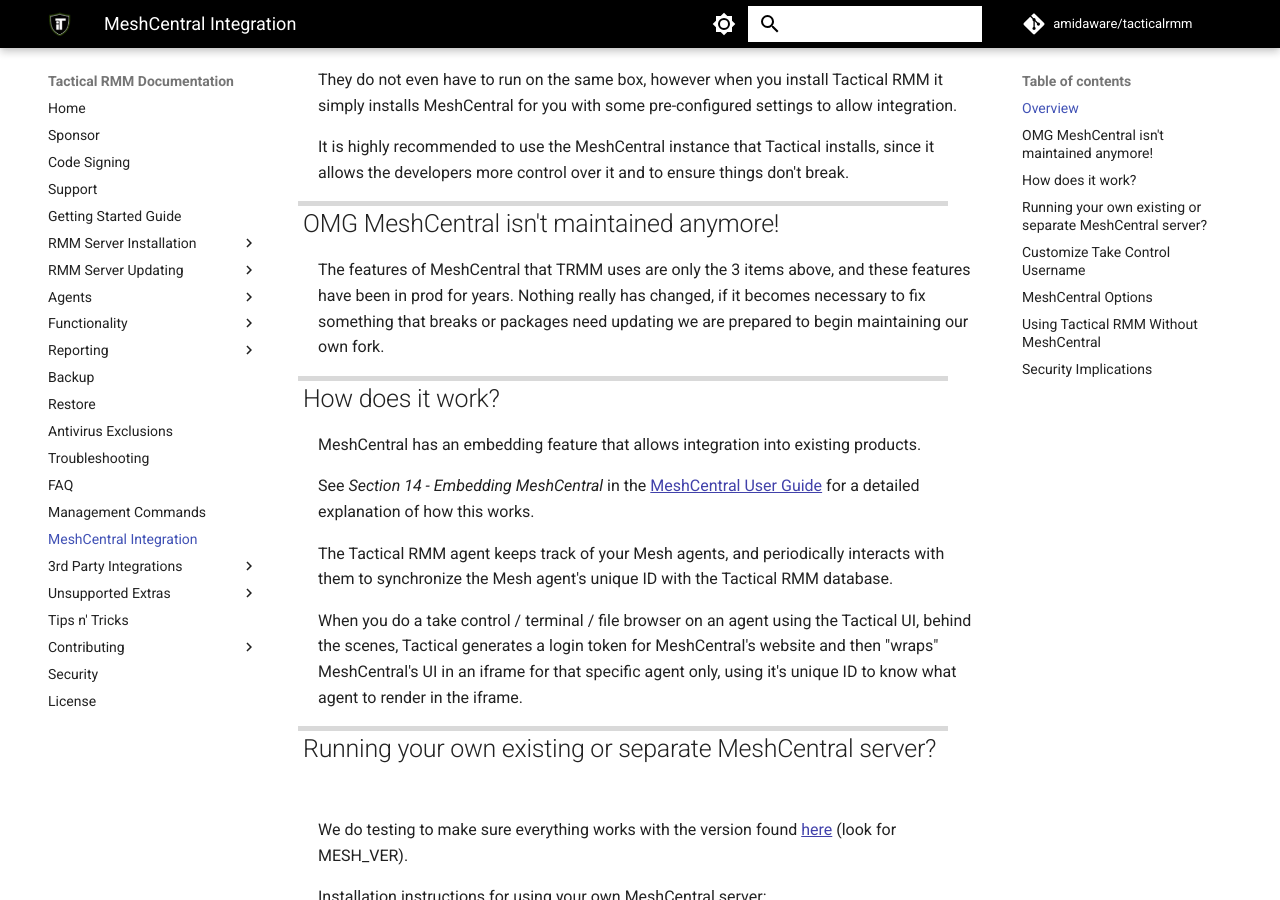
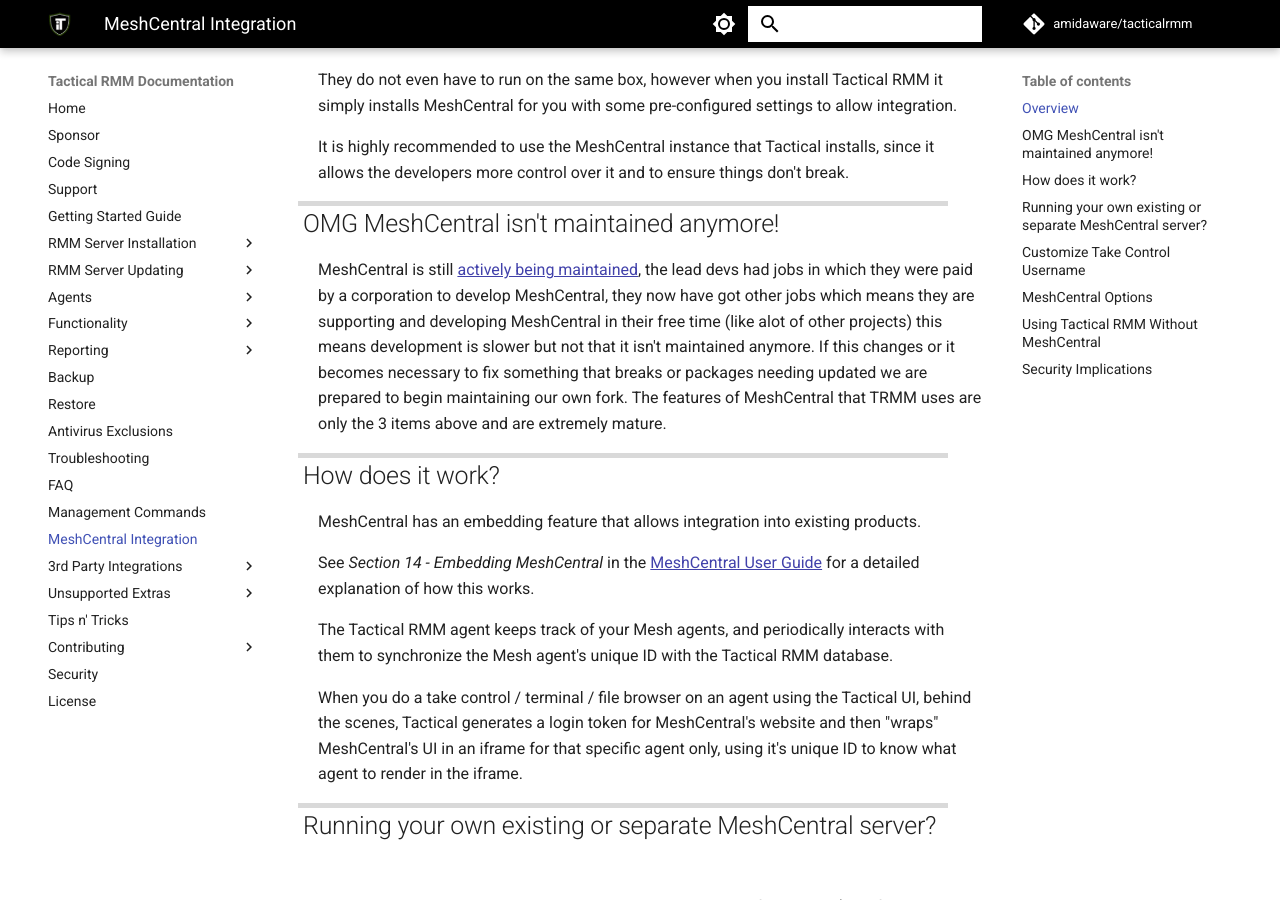
Before and after one commit to amidaware/trmm-docs, an MkDocs documentation site: the page built from docs/mesh_integration.md, in a window 1280 px wide and 900 px high, scrolled down 581 px. Built offline with MkDocs 1.6.1 and Material for MkDocs 9.7.7, drawn with Linux system fonts in a browser that asks for light colours; comment, search, counter and statistics services are not loaded.

Commit message:
Update mesh_integration.md

```diff
--- a/docs/mesh_integration.md
+++ b/docs/mesh_integration.md
@@ -22,7 +22,7 @@
 
 ## OMG MeshCentral isn't maintained anymore!
 
- The features of MeshCentral that TRMM uses are only the 3 items above, and these features have been in prod for years. Nothing really has changed, if it becomes necessary to fix something that breaks or packages need updating we are prepared to begin maintaining our own fork.
+MeshCentral is still [actively being maintained](https://meshcentral2.blogspot.com/2023/10/meshcentral-windows-arm64-nodejs-v11.html), the lead devs had jobs in which they were paid by a corporation to develop MeshCentral, they now have got other jobs which means they are supporting and developing MeshCentral in their free time (like alot of other projects) this means development is slower but not that it isn't maintained anymore. If this changes or it becomes necessary to fix something that breaks or packages needing updated we are prepared to begin maintaining our own fork. The features of MeshCentral that TRMM uses are only the 3 items above and are extremely mature.
 
 ## How does it work?
 
```
